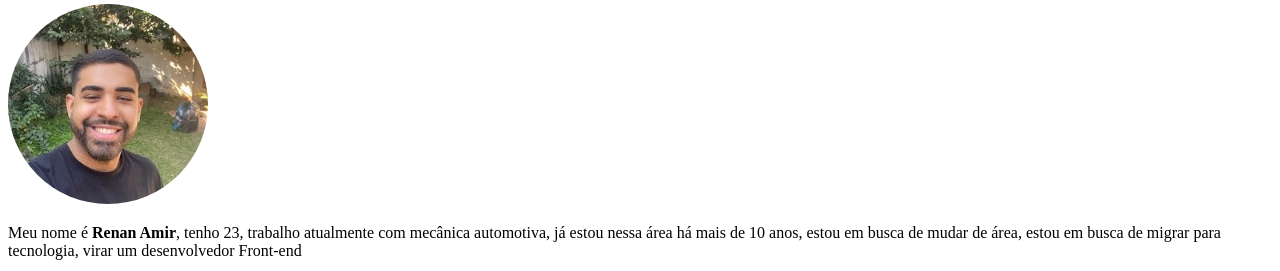
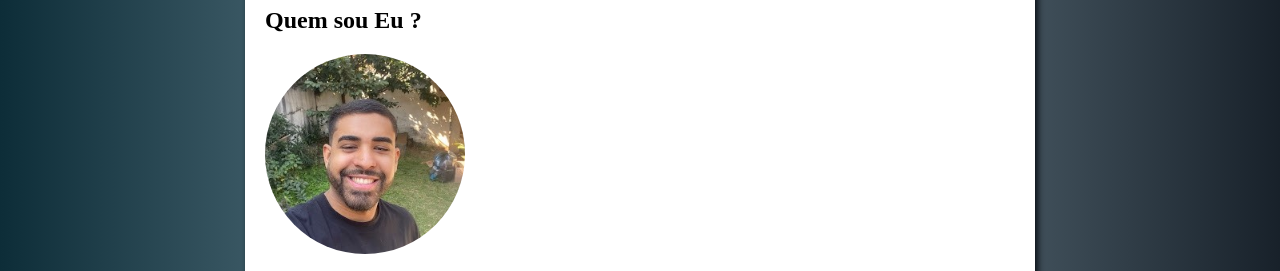
Before and after one commit to Renan-Amir/Desafio1.0, a plain HTML site: page index.html in a window 1280 px wide. Shown: the part 123-394 px from the top of the page. Drawn offline with Linux system fonts and the light colour scheme.

Commit message:
Adiciona novos exercícios e desafios

```diff
--- a/index.html
+++ b/index.html
@@ -4,16 +4,10 @@
     <meta charset="UTF-8">
     <meta name="viewport" content="width=device-width, initial-scale=1.0">
     <title>Sobre Mim</title>
+    <link rel="stylesheet" href="style.css">
 </head>
-    <style>
-        .img-redonda {
-            width: 200px;
-            height: 200px;
-            border-radius: 50%;
-            object-fit: cover;
-        }
-    </style>
 <body>
+    <main>
         <H1>Minhas Redes Sociais</H1>
         <h2>Quem sou Eu ?</h2>
         <img src="fotos/1739824466911.jpeg" alt="Minha Foto" class="img-redonda">
@@ -80,5 +74,6 @@
             </li>
         </ul>
         <p>Segunda <a href="pagina2.html">Pagina</a></p>
+    </main>
 </body>
 </html>
--- /dev/null
+++ b/style.css
@@ -0,0 +1,17 @@
+.img-redonda {
+    width: 200px;
+    height: 200px;
+    border-radius: 50%;
+    object-fit: cover;
+}
+body{
+    background-image: linear-gradient(to right,  #0D2D38,#7F99A6,#18212A);
+}
+main{
+    background-color: white;
+    border-radius: 15px;
+    box-shadow: 3px 3px 6px #0a0f15;
+    width: 750px;
+    margin: 30px auto;
+    padding: 20px;
+}
--- /dev/null
+++ b/teste/style.css
@@ -0,0 +1,22 @@
+div {
+    background-color: rgb(126, 187, 240);
+    padding: 20px;
+    font-size: 48px;
+    font-family: 'Gill Sans', 'Gill Sans MT', Calibri, 'Trebuchet MS', sans-serif;
+    margin: 0;
+}
+
+/* remove a “linha” criada pelo parágrafo */
+div p {
+    margin: 0;
+    padding: 0;
+}
+
+main {
+    background-color: rgba(51, 120, 233, 0.15);
+    border-radius: 15px;
+    box-shadow: 3px 3px 6px #0a0f15;
+    width: 750px;
+    margin: 30px auto;
+    padding: 20px;
+}
```
Also changed, not shown: teste/teste.html (added, +20 -0 lines). Lines whose indentation alone changed are shown as unchanged.
